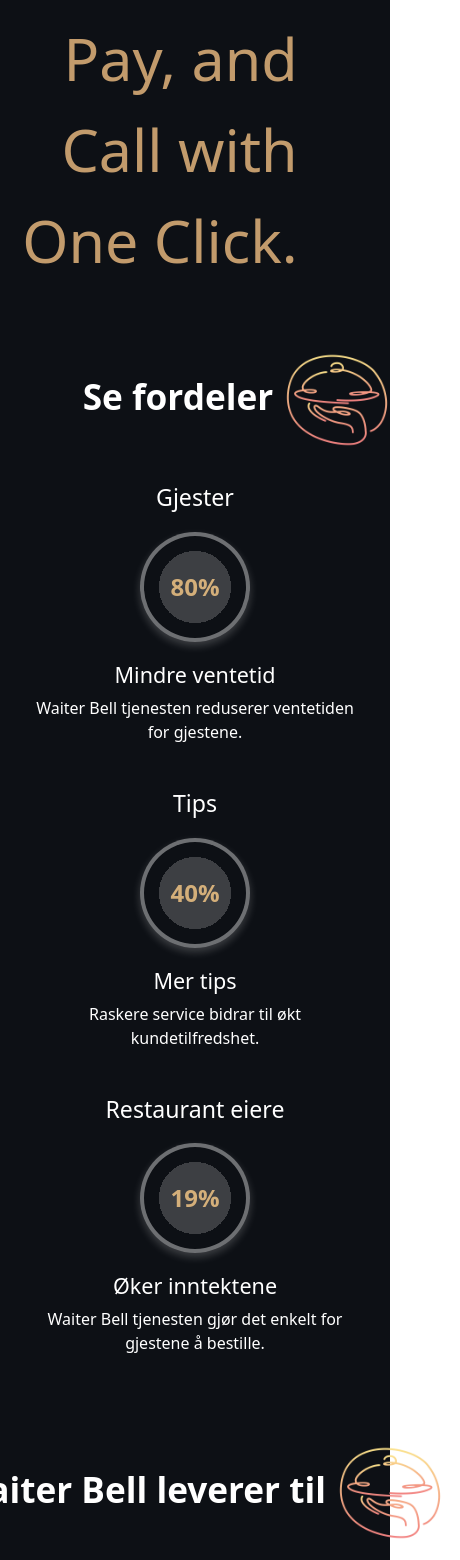
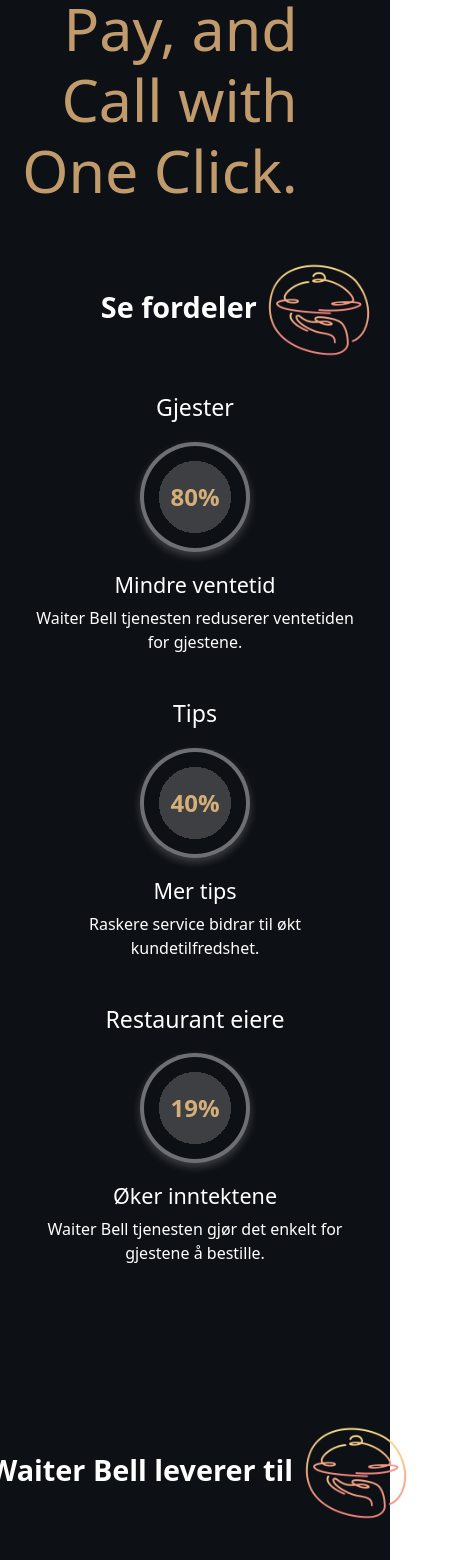
Before and after one commit to Sekkos03/Waiterbell_FormV, a React (Create React App) app in the folder Waiterbell/Frontend1/: page / in a window 390 px wide. Shown: the part 1188-2748 px from the top of the page, 460 px wide, since content can reach past the window. Built offline with nearby package versions, Linux system fonts and the light colour scheme.

Commit message:
Fikse på leverer til titelen med størrelse.

```diff
--- a/Waiterbell/Frontend1/src/pages/HomePage.css
+++ b/Waiterbell/Frontend1/src/pages/HomePage.css
@@ -267,7 +267,7 @@
 
 @media (max-width: 768px) {
   .benefits-title {
-    font-size: 2.2rem;
+    font-size: 1.8rem;
   }
 
   .benefit-container {
@@ -451,12 +451,12 @@
   .about-logo img {
     width: 150px;
   }
+  .waiter-bell-title,
   .waiter-bell-titleTO,
-.waiter-bell-titleEN,
-.about-section h2,
-.contact-section h2 {
+.waiter-bell-titleEN{
   margin-top: 10px;
   margin-bottom: 20px;
+  font-size: 1.8rem;
 }
 
 }
```
